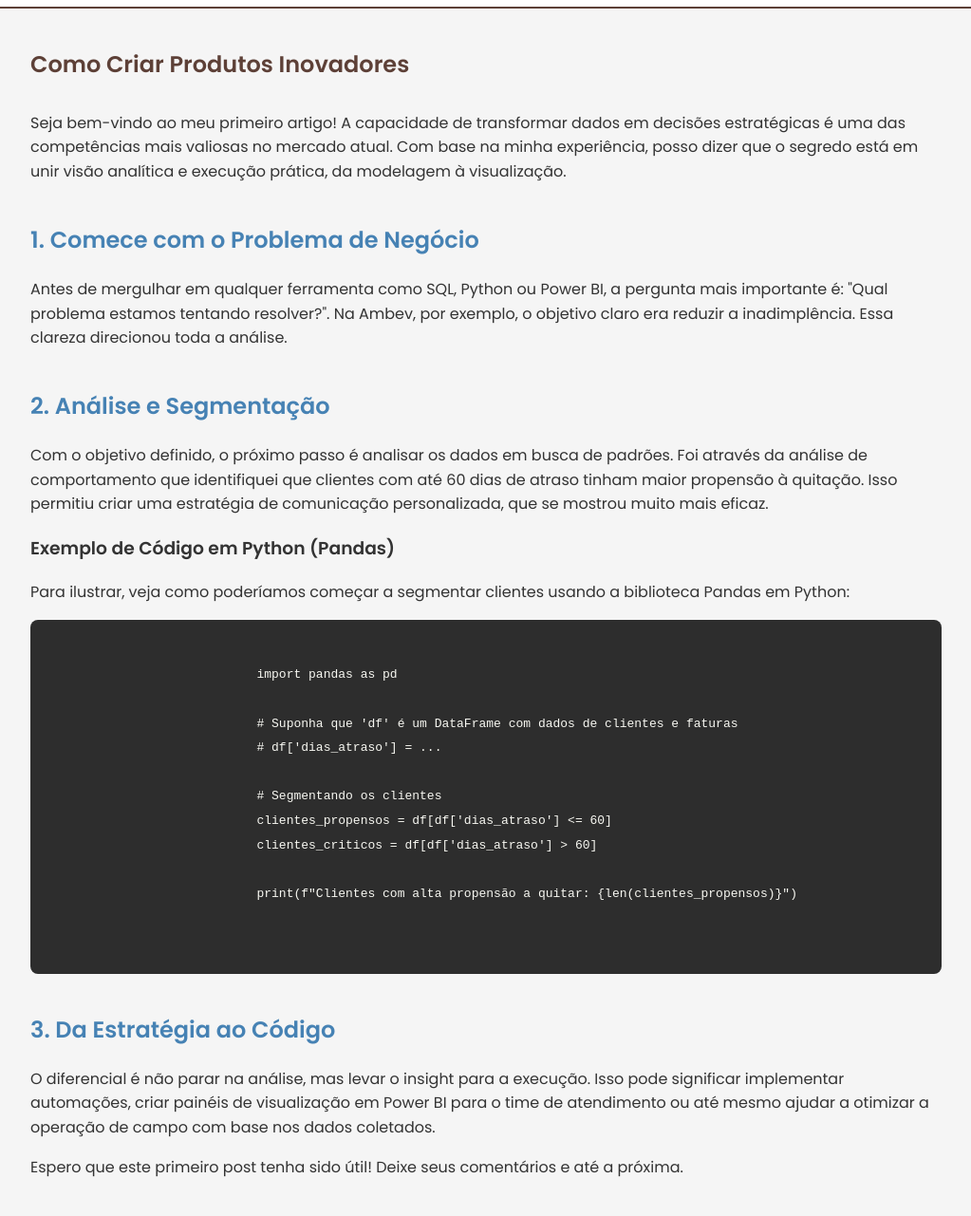
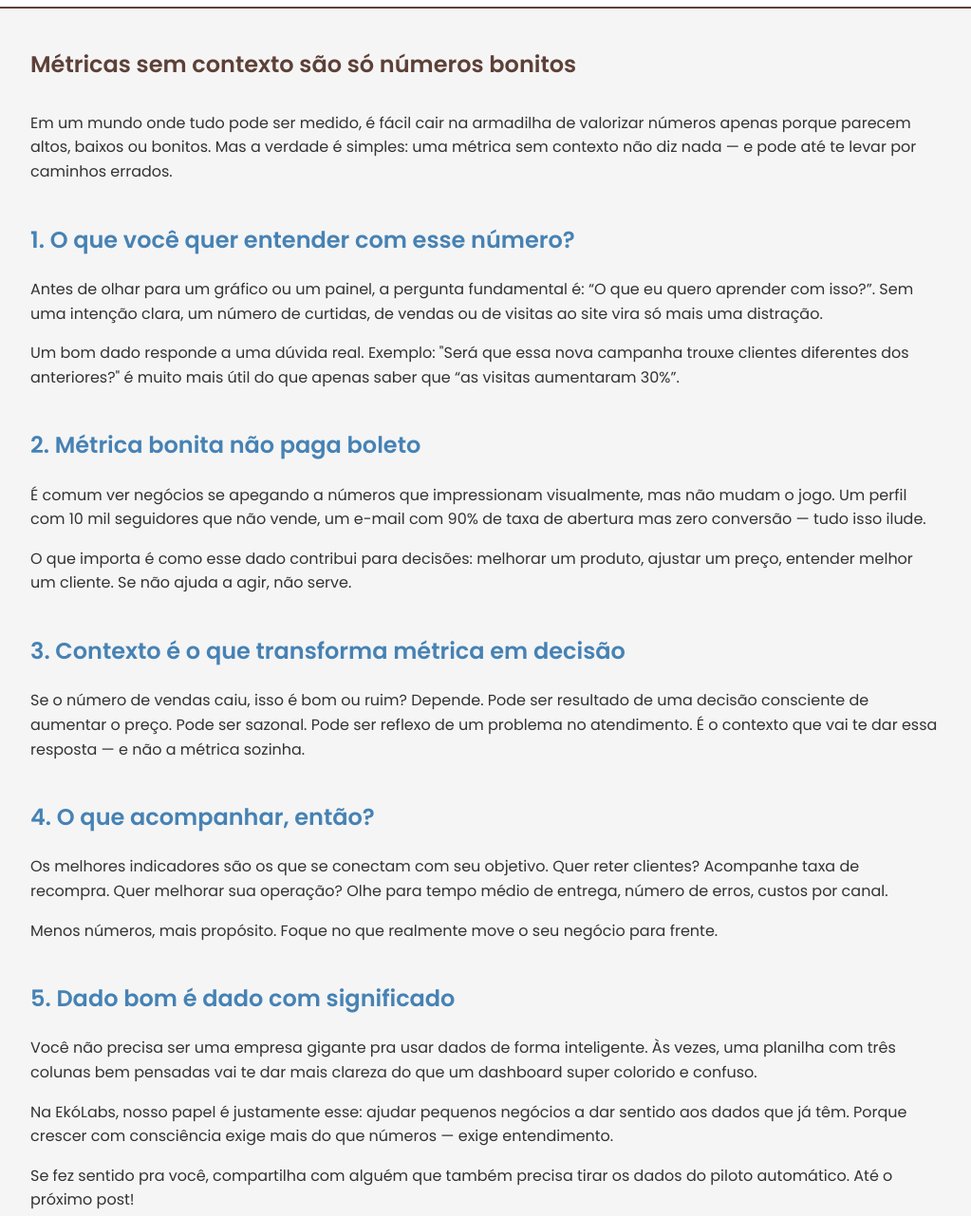
Before and after one commit to ThassiaLima/pessoal, a plain HTML site: page posts/artigo2.html in a window 1280 px wide. Shown: the part 141-1422 px from the top of the page at 95% size, without its empty margins (128-1151 px from the left). Drawn offline with Linux system fonts and the light colour scheme.

Commit message:
Adiciona novos posts

```diff
--- a/posts/artigo2.html
+++ b/posts/artigo2.html
@@ -24,50 +24,60 @@
 
     <main class="container">
         <article class="blog-post-full">
-            <h1>Como Criar Produtos Inovadores</h1>
+            <h1>Métricas sem contexto são só números bonitos</h1>
+
             <div class="post-content">
-                <p>Seja bem-vindo ao meu primeiro artigo! A capacidade de transformar dados em decisões estratégicas é
-                    uma das competências mais valiosas no mercado atual. Com base na minha experiência, posso dizer que
-                    o segredo está em unir visão analítica e execução prática, da modelagem à visualização.</p>
+                <p>Em um mundo onde tudo pode ser medido, é fácil cair na armadilha de valorizar números apenas porque
+                    parecem altos, baixos ou bonitos. Mas a verdade é simples: uma métrica sem contexto não diz nada — e
+                    pode até te levar por caminhos errados.</p>
 
-                <h2>1. Comece com o Problema de Negócio</h2>
-                <p>Antes de mergulhar em qualquer ferramenta como SQL, Python ou Power BI, a pergunta mais importante é:
-                    "Qual problema estamos tentando resolver?". Na Ambev, por exemplo, o objetivo claro era reduzir a
-                    inadimplência. Essa clareza direcionou toda a análise.</p>
+                <h2>1. O que você quer entender com esse número?</h2>
+                <p>Antes de olhar para um gráfico ou um painel, a pergunta fundamental é: “O que eu quero aprender com
+                    isso?”. Sem uma intenção clara, um número de curtidas, de vendas ou de visitas ao site vira só mais
+                    uma
+                    distração.</p>
+                <p>Um bom dado responde a uma dúvida real. Exemplo: "Será que essa nova campanha trouxe clientes
+                    diferentes
+                    dos anteriores?" é muito mais útil do que apenas saber que “as visitas aumentaram 30%”.</p>
 
-                <h2>2. Análise e Segmentação</h2>
-                <p>Com o objetivo definido, o próximo passo é analisar os dados em busca de padrões. Foi através da
-                    análise de comportamento que identifiquei que clientes com até 60 dias de atraso tinham maior
-                    propensão à quitação. Isso permitiu criar uma estratégia de comunicação personalizada, que se
-                    mostrou muito mais eficaz.</p>
+                <h2>2. Métrica bonita não paga boleto</h2>
+                <p>É comum ver negócios se apegando a números que impressionam visualmente, mas não mudam o jogo. Um
+                    perfil
+                    com 10 mil seguidores que não vende, um e-mail com 90% de taxa de abertura mas zero conversão — tudo
+                    isso ilude.</p>
+                <p>O que importa é como esse dado contribui para decisões: melhorar um produto, ajustar um preço,
+                    entender
+                    melhor um cliente. Se não ajuda a agir, não serve.</p>
 
-                <h3>Exemplo de Código em Python (Pandas)</h3>
-                <p>Para ilustrar, veja como poderíamos começar a segmentar clientes usando a biblioteca Pandas em
-                    Python:</p>
-                <pre>
-                    <code class="language-python">
-                            import pandas as pd
+                <h2>3. Contexto é o que transforma métrica em decisão</h2>
+                <p>Se o número de vendas caiu, isso é bom ou ruim? Depende. Pode ser resultado de uma decisão consciente
+                    de
+                    aumentar o preço. Pode ser sazonal. Pode ser reflexo de um problema no atendimento. É o contexto que
+                    vai te dar essa resposta — e não a métrica sozinha.</p>
 
-                            # Suponha que 'df' é um DataFrame com dados de clientes e faturas
-                            # df['dias_atraso'] = ...
+                <h2>4. O que acompanhar, então?</h2>
+                <p>Os melhores indicadores são os que se conectam com seu objetivo. Quer reter clientes? Acompanhe taxa
+                    de
+                    recompra. Quer melhorar sua operação? Olhe para tempo médio de entrega, número de erros, custos por
+                    canal.</p>
+                <p>Menos números, mais propósito. Foque no que realmente move o seu negócio para frente.</p>
 
-                            # Segmentando os clientes
-                            clientes_propensos = df[df['dias_atraso'] <= 60]
-                            clientes_criticos = df[df['dias_atraso'] > 60]
+                <h2>5. Dado bom é dado com significado</h2>
+                <p>Você não precisa ser uma empresa gigante pra usar dados de forma inteligente. Às vezes, uma planilha
+                    com
+                    três colunas bem pensadas vai te dar mais clareza do que um dashboard super colorido e confuso.</p>
 
-                            print(f"Clientes com alta propensão a quitar: {len(clientes_propensos)}")
-                    </code>
-                </pre>
+                <p>Na EkóLabs, nosso papel é justamente esse: ajudar pequenos negócios a dar sentido aos dados que já
+                    têm.
+                    Porque crescer com consciência exige mais do que números — exige entendimento.</p>
 
-                <h2>3. Da Estratégia ao Código</h2>
-                <p>O diferencial é não parar na análise, mas levar o insight para a execução. Isso pode significar
-                    implementar automações, criar painéis de visualização em Power BI para o time de atendimento ou até
-                    mesmo ajudar a otimizar a operação de campo com base nos dados coletados.</p>
-                <p>Espero que este primeiro post tenha sido útil! Deixe seus comentários e até a próxima.</p>
+                <p>Se fez sentido pra você, compartilha com alguém que também precisa tirar os dados do piloto
+                    automático.
+                    Até o próximo post!</p>
             </div>
-
         </article>
     </main>
+
 
     <footer class="footer">
         <p>&copy; 2024 - Thassia Lima. Todos os direitos reservados.</p>
```
Also changed, not shown: posts.json (+5 -5 lines), posts/artigo1.html (+42 -28 lines), posts/artigo3.html (+32 -34 lines).
